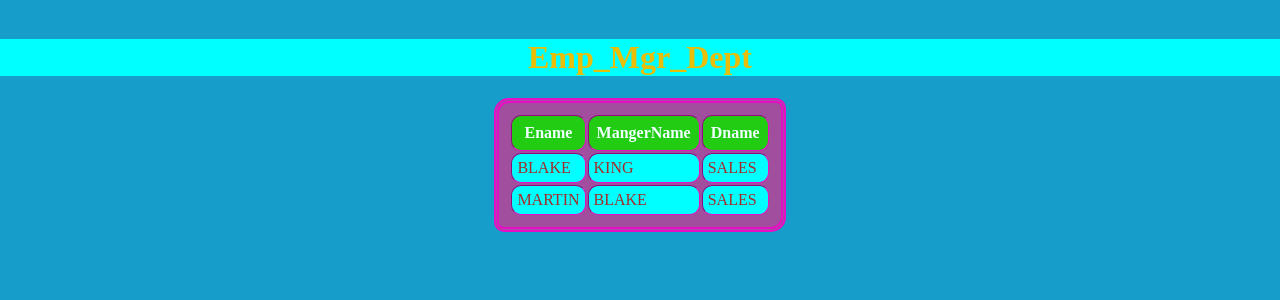
After one commit to MadhuKasi123/mysql, a Django app: page /Emp_Mgr_Dept/ in a window 1280 px wide. The commit adds this page. Shown: the top 300 px of the page. Run offline with Django 4.2, Linux system fonts and the light colour scheme; data comes from the database, SQL or seed files in the repository; both versions use the stored data as it was after the commit.

Commit message:
first commit

```diff
--- a/app/models.py
+++ b/app/models.py
@@ -7,7 +7,7 @@ class Dept(models.Model):
     dlocation=models.CharField(max_length=100)
 
     def __str__(self):
-        return self.dname
+        return str(self.deptno)
 
 class Emp(models.Model):
     empno=models.IntegerField(primary_key=True)
@@ -20,7 +20,7 @@ class Emp(models.Model):
     deptno=models.ForeignKey(Dept,on_delete=models.CASCADE)
 
     def __str__(self):
-        return self.ename
+        return str(self.empno)
 
 
 
--- a/app/views.py
+++ b/app/views.py
@@ -1,8 +1,101 @@
 from django.shortcuts import render
 from app.models import *
+from django.db.models.functions import Length
+from django.db.models import *
 # Create your views here.
 
 def equijoins(request):
     EMPOBJECTS=Emp.objects.select_related('deptno').all()
+    EMPOBJECTS=Emp.objects.select_related('deptno').filter(hiredate__year=2024)
+
+    EMPOBJECTS=Emp.objects.select_related('deptno').filter(hiredate__year=2024,sal__gt=2500)
+
+    EMPOBJECTS=Emp.objects.select_related('deptno').filter(deptno=10)
+    EMPOBJECTS=Emp.objects.select_related('deptno').filter(deptno__dname='ACCOUNTING')
+    EMPOBJECTS=Emp.objects.select_related('deptno').all()
+    EMPOBJECTS=Emp.objects.select_related('deptno').filter(deptno__dlocation='DALLAS')
+    EMPOBJECTS=Emp.objects.select_related('deptno').filter(mgr__isnull=True)
+    EMPOBJECTS=Emp.objects.select_related('deptno').filter(comm__isnull=True)
+    EMPOBJECTS=Emp.objects.select_related('deptno').filter(comm__isnull=False)
+    EMPOBJECTS=Emp.objects.select_related('deptno').all()[2:5:]
+
     d={'EMPOBJECTS':EMPOBJECTS}
     return render(request,'equijoins.html',d)
+
+
+def selfjions(request):
+    empobjectmanager=Emp.objects.select_related('mgr').all()
+    empobjectmanager=Emp.objects.select_related('mgr').filter(Q(mgr=7698)|Q(mgr=7902))
+    empobjectmanager=Emp.objects.select_related('mgr').filter(deptno__deptno=20)
+    empobjectmanager=Emp.objects.select_related('mgr').filter(deptno__deptno=20,mgr__ename='JONES')
+    empobjectmanager=Emp.objects.select_related('mgr').filter(sal__gte=2500)
+    empobjectmanager=Emp.objects.select_related('mgr').filter(mgr__ename='KING',sal__gte=2500)
+    empobjectmanager=Emp.objects.select_related('mgr').filter(mgr=7698)
+    empobjectmanager=Emp.objects.select_related('mgr').filter(mgr__ename='KING',sal__gte=2500)
+    empobjectmanager=Emp.objects.select_related('mgr').filter(Q(ename='SMITH')|Q(ename='FORD'))
+    empobjectmanager=Emp.objects.select_related('mgr').filter(Q(deptno__deptno=10)|Q(deptno__deptno=30))
+    empobjectmanager=Emp.objects.select_related('mgr')[2:6:]
+    empobjectmanager=Emp.objects.select_related('mgr').filter(empno=7788)
+    empobjectmanager=Emp.objects.select_related('mgr').filter(mgr__empno=7566)
+    empobjectmanager=Emp.objects.select_related('mgr').filter(mgr__empno=7698,job='SALESMAN')
+    empobjectmanager=Emp.objects.select_related('mgr').all()
+    d={'empobjectmanager':empobjectmanager}
+    return render(request,'selfjions.html',d)
+
+
+
+
+def Emp_Mgr_Dept(request):
+    emd=Emp.objects.select_related('deptno','mgr').all()
+    emd=Emp.objects.select_related('deptno','mgr').filter(deptno__dname='RESEARCH')
+    emd=Emp.objects.select_related('deptno','mgr').filter(mgr__ename='BLAKE')
+    emd=Emp.objects.select_related('deptno','mgr').filter(ename='ALLEN')
+    emd=Emp.objects.select_related('deptno','mgr').filter(Q(deptno__dname='RESEARCH') | Q(deptno=10))
+    emd=Emp.objects.select_related('mgr').filter(mgr=7698)
+    emd=Emp.objects.select_related('deptno','mgr').filter(mgr__empno=7566)
+    emd=Emp.objects.select_related('deptno','mgr').filter(mgr__empno=7698,job='OPERTIONS')
+    emd=Emp.objects.select_related('deptno').filter(comm__isnull=True)
+    emd=Emp.objects.select_related('deptno').filter(comm__isnull=False)
+    emd=Emp.objects.select_related('mgr').filter(Q(ename='SMITH')|Q(ename='MARTIN'))
+    emd=Emp.objects.select_related('mgr').filter(deptno__deptno=20)
+    emd=Emp.objects.select_related('mgr').filter(sal__gte=2500)
+    emd=Emp.objects.select_related('mgr','deptno')[2:6:]
+    emd=Emp.objects.select_related('mgr')[:3:2]
+    emd=Emp.objects.select_related('deptno','mgr').all().order_by('-ename')
+    emd=Emp.objects.select_related('deptno','mgr').all().order_by('ename')
+    emd=Emp.objects.select_related('deptno','mgr').all().order_by('-ename')[:3:]
+    emd=Emp.objects.select_related('deptno','mgr').all().order_by('ename')[:3:]
+    emd=Emp.objects.select_related('mgr').filter(sal__lte=1000)
+    emd=Emp.objects.select_related('mgr').filter(Q(mgr=7654)|Q(mgr=7566))
+    emd=Emp.objects.select_related('deptno').filter(hiredate__year=2023,sal__lte=1450)
+    emd=Emp.objects.select_related('mgr','deptno').filter(mgr__isnull=True)
+    emd=Emp.objects.select_related('mgr','deptno').filter(mgr__isnull=False)
+    emd=Emp.objects.select_related('deptno','mgr','deptno').filter(deptno__dlocation='NEWYORK')
+    emd=Emp.objects.select_related('mgr','deptno').filter(ename__endswith='s')
+    emd=Emp.objects.select_related('deptno','mgr','deptno').filter(ename__startswith='B')
+    emd=Emp.objects.select_related('mgr','deptno').filter(deptno__dlocation__startswith='N')
+    emd=Emp.objects.select_related('mgr','deptno').filter(deptno__dlocation__endswith='O')
+    emd=Emp.objects.select_related('mgr').filter(Q(deptno__deptno=20) | Q(deptno__deptno=40))
+    emd=Emp.objects.select_related('mgr').filter(Q(deptno__deptno=30) | Q(deptno__deptno=20))
+    emd=Emp.objects.select_related('deptno').filter(hiredate__year=2024,sal__gte=1450)
+    emd=Emp.objects.select_related('deptno','mgr').filter(Q(deptno__dname='RESEARCH')|Q(deptno__dname='SALES'))
+    emd=Emp.objects.select_related('deptno','mgr').all().order_by(Length('ename'))[:4]
+    emd=Emp.objects.select_related('deptno','mgr').all().order_by(Length('ename'))[4::3]
+
+    d={'emd':emd}
+    return render(request,'Emp_Mgr_Dept.html',d)
+def Emp_sal(request):
+
+    EO=Emp.objects.all()
+    SO=SalGrade.objects.all()
+    SO=SalGrade.objects.filter(grade=4)#[grade4 SalgradeObjects]
+    EO=Emp.objects.filter(sal__range=(SO[0].losal,SO[0].hisal))
+    SO=SalGrade.objects.filter(grade__in=(3,4))
+
+    EO=Emp.objects.none()
+    for sgo in SO:
+        EO=EO|Emp.objects.filter(sal__range=(sgo.losal,sgo.hisal))
+
+
+    d={'EO':EO,'SO':SO}
+    return render(request,'Emp_sal.html',d)
--- a/project35/urls.py
+++ b/project35/urls.py
@@ -20,4 +20,7 @@ from app.views import *
 urlpatterns = [
     path('admin/', admin.site.urls),
     path('equijoins/',equijoins,name='equijoins'),
+    path('selfjions/',selfjions,name='selfjions'),
+    path('Emp_Mgr_Dept/',Emp_Mgr_Dept,name='Emp_Mgr_Dept'),
+    path('Emp_sal/',Emp_sal,name='Emp_sal'),
 ]
--- /dev/null
+++ b/templates/Emp_Mgr_Dept.html
@@ -0,0 +1,61 @@
+<!DOCTYPE html>
+<html lang="en">
+<head>
+    <meta charset="UTF-8">
+    <meta name="viewport" content="width=device-width, initial-scale=1.0">
+    <title>Document</title>
+</head>
+<style>
+    body{
+        background-color: rgb(22, 157, 202);
+        display: inline;
+
+    }
+    table{
+        background-color: rgb(161, 78, 158);
+        padding: 10px;
+        border-radius:15px 10px 15px 10px;
+        border: double 5px rgb(232, 13, 199);
+
+    }
+    h1{
+        background-color: aqua;
+        color: rgb(234, 189, 7);
+    }
+    th{
+        background-color: rgb(34, 204, 19);
+        color: azure;
+        padding: 8px;
+        border-radius: 10px;
+
+
+    }
+    td{
+        background-color: aqua;
+        color: brown;
+        padding: 5px;
+        border-radius: 10px;
+    }
+
+</style>
+<body>
+    <center>
+        <h1>Emp_Mgr_Dept</h1>
+        <table border="5px">
+            <tr>
+                <th>Ename</th>
+                <th>MangerName</th>
+                <th>Dname</th>
+            </tr>
+            {% for eo in  emd %}
+            <tr>
+                <td>{{ eo.ename}}</td>
+                <td>{{ eo.mgr.ename }}</td>
+                <td>{{eo.deptno.dname}}</td>
+            </tr>
+            {% endfor %}
+
+        </table>
+    </center>
+</body>
+</html>
```
Also changed, not shown: templates/Emp_sal.html (added, +38 -0 lines), templates/equijoins.html (+33 -1 lines), templates/selfjions.html (added, +66 -0 lines), app/migrations/0001_initial.py (added), db.sqlite3.
